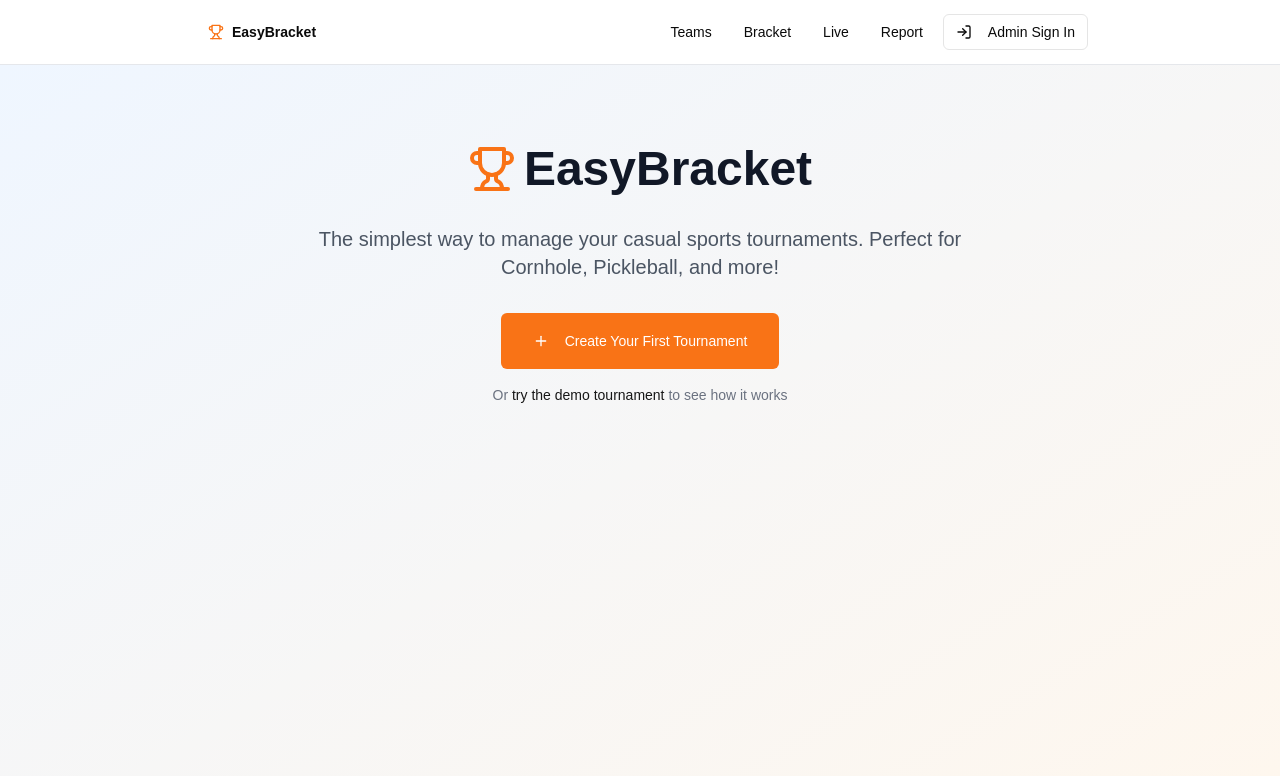
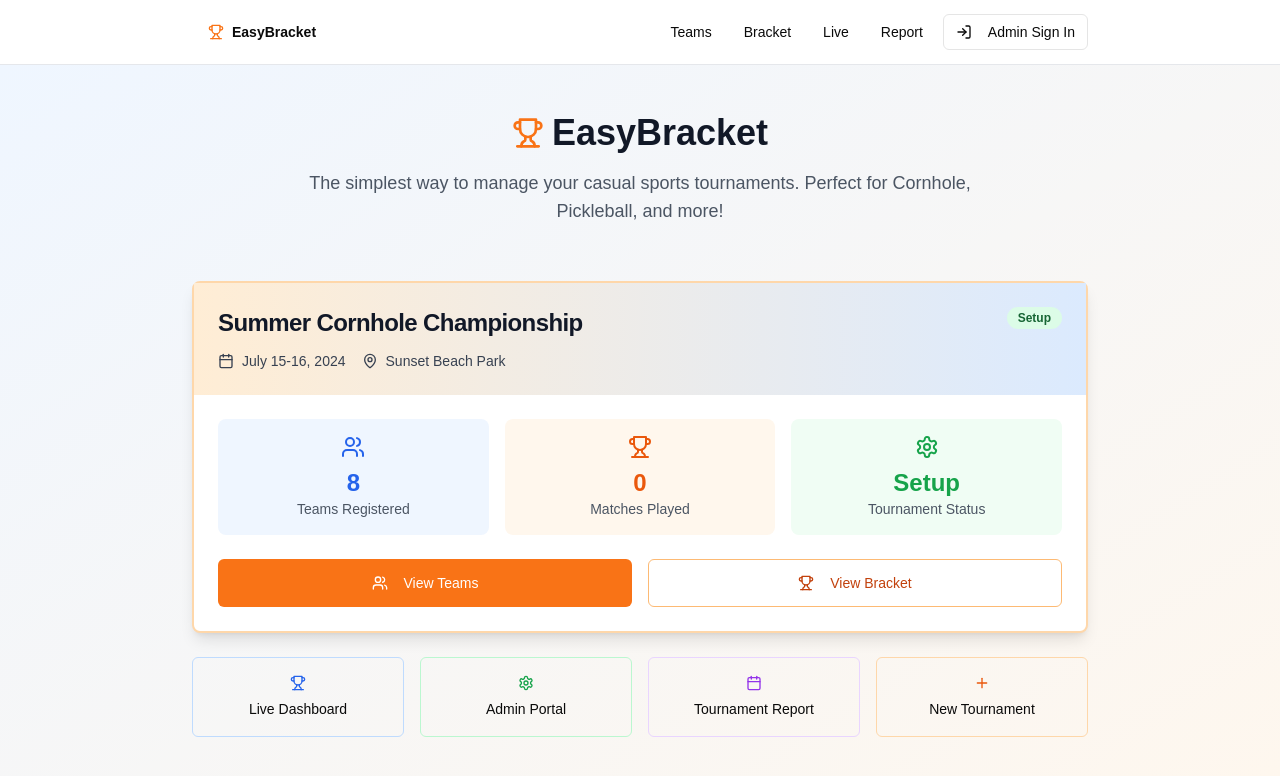
Before and after one commit to kaiasdad01/Cornhole, a Next.js app in the folder easybracket-app/: page / in a window 1280 px wide. Shown: the top 776 px of the page. Built offline with nearby package versions, Linux system fonts and the light colour scheme; no server answers.

Commit message:
Fix button functionality: Enable all buttons for demo users and add sample teams

```diff
--- a/easybracket-app/app/page.tsx
+++ b/easybracket-app/app/page.tsx
@@ -43,8 +43,8 @@ export default function EasyBracketApp() {
       }
     )
 
-    // Don't auto-load demo tournament - let user create their own
-    // loadDemoTournament()
+    // Load demo tournament by default so users can explore
+    loadDemoTournament()
 
     return () => subscription.unsubscribe()
   }, [])
@@ -61,7 +61,16 @@ export default function EasyBracketApp() {
         status: 'setup' as const,
         bracket_type: 'single-elimination' as const,
         created_by: 'demo',
-        teams: [],
+        teams: [
+          { id: '1', name: 'Beach Bums', players: ['John Smith', 'Mike Johnson'] },
+          { id: '2', name: 'Sand Sharks', players: ['Sarah Wilson', 'Tom Davis'] },
+          { id: '3', name: 'Wave Riders', players: ['Lisa Brown', 'Chris Lee'] },
+          { id: '4', name: 'Sunset Squad', players: ['Alex Garcia', 'Emma White'] },
+          { id: '5', name: 'Boardwalk Bandits', players: ['Ryan Miller', 'Jessica Taylor'] },
+          { id: '6', name: 'Coastal Crushers', players: ['David Clark', 'Amanda Rodriguez'] },
+          { id: '7', name: 'Tide Turners', players: ['Kevin Wilson', 'Rachel Green'] },
+          { id: '8', name: 'Ocean Outlaws', players: ['Steve Martin', 'Nicole Adams'] }
+        ],
         matches: [],
         solo_players: []
       }
@@ -227,7 +236,6 @@ export default function EasyBracketApp() {
                       onClick={() => setCurrentPage("teams")}
                       className="bg-orange-500 hover:bg-orange-600 text-white h-12"
                       size="lg"
-                      disabled={!isAdmin && tournament.status !== 'setup'}
                     >
                       <Users className="mr-2 h-5 w-5" />
                       {isAdmin ? 'Manage Teams' : 'View Teams'}
@@ -274,7 +282,6 @@ export default function EasyBracketApp() {
                 <Button
                   variant="outline"
                   className="h-20 flex-col gap-2 border-orange-200 hover:bg-orange-50 bg-transparent"
-                  disabled={!isAdmin}
                   onClick={() => setCurrentPage("create-tournament")}
                 >
                   <Plus className="h-6 w-6 text-orange-600" />
```
